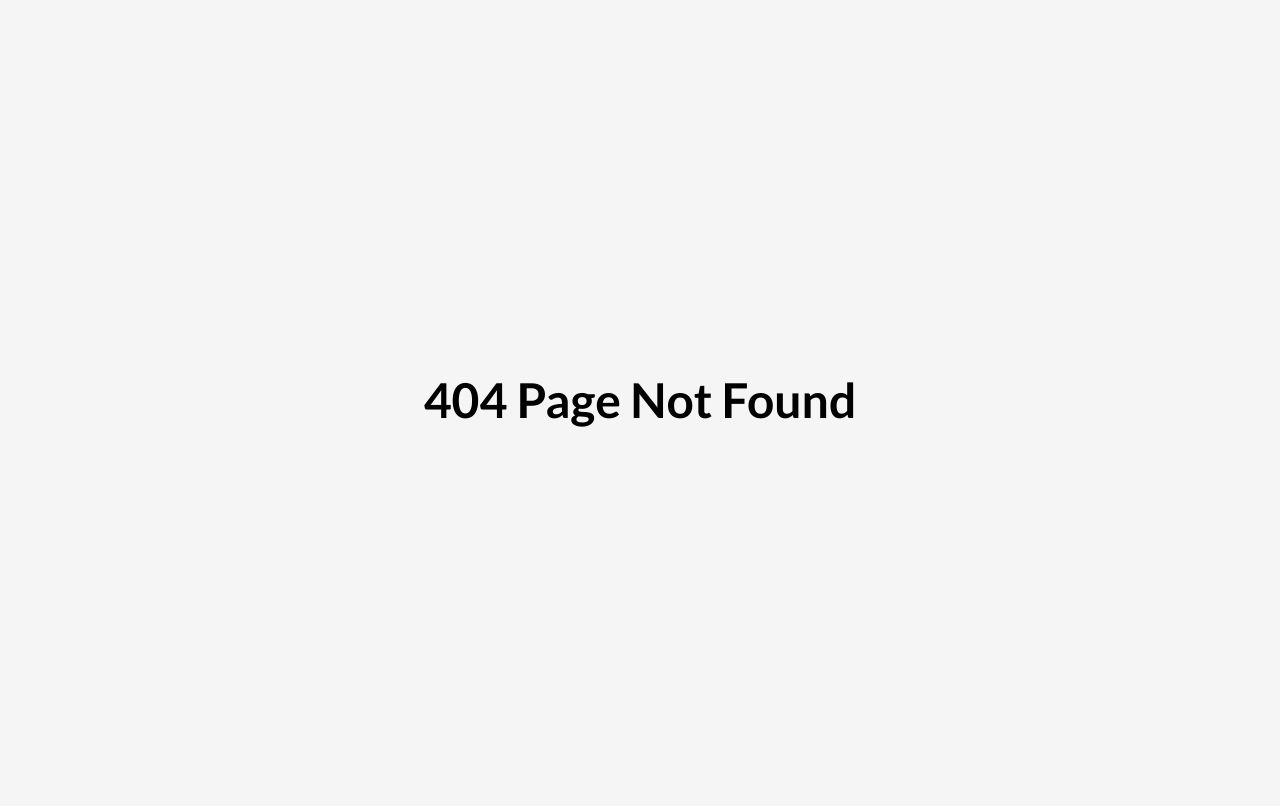
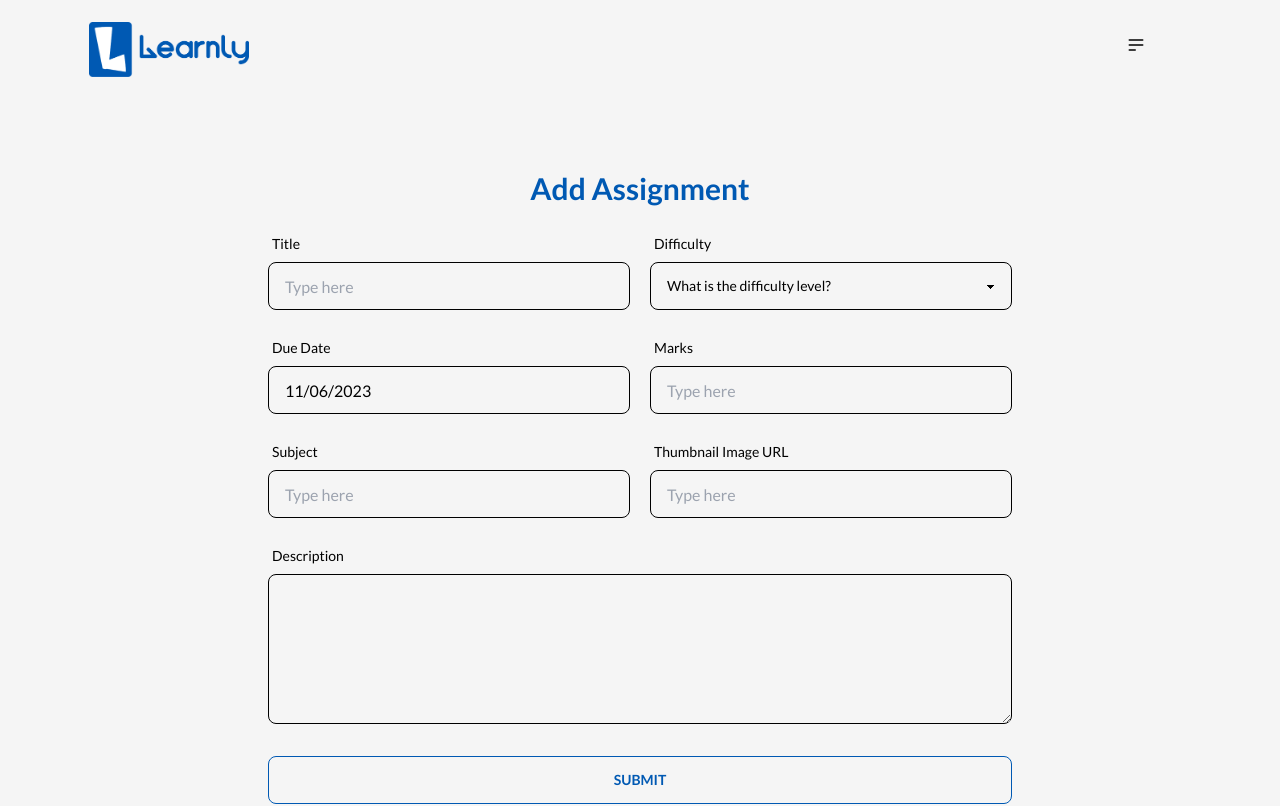
Before and after one commit to rafiulislamrana/learnly, a React (Vite) app: page /add-assignment in a window 1280 px wide. Before the commit this address had no page. Shown: the top 806 px of the page. Built offline with nearby package versions, Linux system fonts and the light colour scheme.

Commit message:
add assignment page added

```diff
--- a/package.json
+++ b/package.json
@@ -13,6 +13,7 @@
     "localforage": "^1.10.0",
     "match-sorter": "^6.3.1",
     "react": "^18.2.0",
+    "react-datepicker": "^4.21.0",
     "react-dom": "^18.2.0",
     "react-router-dom": "^6.18.0",
     "sort-by": "^1.2.0"
--- /dev/null
+++ b/src/components/pages/AddAssigment/AddAssigment.jsx
@@ -0,0 +1,102 @@
+import { useState } from "react";
+import DatePicker from "react-datepicker";
+import "react-datepicker/dist/react-datepicker.css";
+
+const AddAssigment = () => {
+    const [startDate, setStartDate] = useState(new Date());
+    const handleform = e => {
+        e.preventDefault();
+
+        const form = new FormData(e.currentTarget);
+        const name = form.get("name");
+        const brandname = form.get("brandname");
+        const price = form.get("price");
+        const rating = form.get("rating");
+        const type = form.get("type");
+        const description = form.get("description");
+        const photo = form.get("photo");
+        const newProduct = { name, brandname, price, rating, type, description, photo }
+
+
+        fetch('https://tastify-server.vercel.app/add-product', {
+            method: "POST",
+            headers: {
+                "content-type": "application/json"
+            },
+            body: JSON.stringify(newProduct)
+        })
+            .then(res => res.json())
+            .then(data => console.log(data))
+    }
+
+    return (
+        <div>
+            <div className="mx-auto max-w-3xl py-20">
+                <h1 className="text-center text-3xl font-bold pb-5 text-primary">Add Assignment</h1>
+                <form onSubmit={handleform} className="mx-3">
+                    <div className="grid grid-cols-2 gap-5">
+                        <div className="form-control w-full ">
+                            <label className="label">
+                                <span className="label-text text-black ">Title</span>
+                            </label>
+                            <input type="text" name="name" placeholder="Type here" className="input input-bordered w-full" />
+                        </div>
+                        <div className="form-control w-full ">
+                            <label className="label">
+                                <span className="label-text text-black ">Difficulty</span>
+                            </label>
+                            <select name="brandname" className="select select-bordered w-full">
+                                <option disabled selected>What is the difficulty level?</option>
+                                <option>Easy</option>
+                                <option>Medium</option>
+                                <option>Hard</option>
+                            </select>
+                            {/* <input type="text" name="brandname" placeholder="Type here" className="input input-bordered w-full " /> */}
+                        </div>
+                        <div className="form-control w-full ">
+
+                            <label className="label">
+                                <span className="label-text text-black ">Due Date</span>
+                            </label>
+                            <DatePicker
+                                className="input input-bordered w-full "
+                                selected={startDate}
+                                onChange={(date) => setStartDate(date)}
+                            />
+                            {/* <input type="text" name="price" placeholder="Type here" className="input input-bordered w-full " /> */}
+                        </div>
+                        <div className="form-control w-full ">
+                            <label className="label">
+                                <span className="label-text text-black ">Marks</span>
+                            </label>
+                            <input type="number" name="rating" placeholder="Type here" className="input input-bordered w-full " />
+                        </div>
+                        <div className="form-control w-full ">
+                            <label className="label">
+                                <span className="label-text text-black ">Subject</span>
+                            </label>
+                            <input type="text" name="type" placeholder="Type here" className="input input-bordered w-full " />
+                        </div>
+                        <div className="form-control w-full ">
+                            <label className="label">
+                                <span className="label-text text-black ">Thumbnail Image URL</span>
+                            </label>
+                            <input type="text" name="photo" placeholder="Type here" className="input input-bordered w-full " />
+                        </div>
+                        <div className="form-control w-full col-span-2">
+                            <label className="label">
+                                <span className="label-text text-black ">Description</span>
+                            </label>
+                            <textarea style={{ height: '150px' }} className="input input-bordered pt-3" name="description" id="" cols="30" rows="10"></textarea>
+                        </div>
+
+
+                    </div>
+                    <button className="btn btn-block mt-8 text-primary ">submit</button>
+                </form>
+            </div>
+        </div>
+    );
+};
+
+export default AddAssigment;
--- a/src/components/pages/Home/Home.jsx
+++ b/src/components/pages/Home/Home.jsx
@@ -24,40 +24,40 @@ const Home = () => {
                         <div className="collapse collapse-arrow border-y rounded-none border-black">
                             <input type="radio" name="my-accordion-2" checked="checked" />
                             <div className="collapse-title font-space text-2xl font-medium text-left">
-                                Click to open this one and close others
+                            How do I create a study group?
                             </div>
                             <div className="collapse-content text-left">
-                                <p>hello</p>
+                                <p>Creating a study group is easy. After signing in, go to the Groups section, click on Create Group, provide the necessary details, such as the groups name, description, and privacy settings, and invite fellow learners to join. You can also specify the courses or subjects the group will cover.</p>
                             </div>
                         </div>
 
                         <div className="collapse collapse-arrow border-b rounded-none border-black">
                             <input type="radio" name="my-accordion-2" checked="checked" />
                             <div className="collapse-title font-space text-2xl font-medium text-left">
-                                Click to open this one and close others
+                            How can I find and join a study group?
                             </div>
                             <div className="collapse-content text-left">
-                                <p>hello</p>
+                                <p>To find and join a study group, go to the Groups section and browse through the available groups. You can search for specific subjects or courses. When you find a group that interests you, simply click Join Group. Group administrators will receive your request and can approve it, allowing you to start collaborating with your peers.</p>
                             </div>
                         </div>
 
                         <div className="collapse collapse-arrow border-b rounded-none border-black">
                             <input type="radio" name="my-accordion-2" checked="checked" />
                             <div className="collapse-title font-space text-2xl font-medium text-left">
-                                Click to open this one and close others
+                            What kind of study materials can I share in a group?
                             </div>
                             <div className="collapse-content text-left">
-                                <p>hello</p>
+                                <p>You can share a wide range of study materials within your group, including lecture notes, study guides, documents, links to online resources, and more. The platform supports text-based discussions and file uploads, making it easy to collaborate and exchange knowledge.</p>
                             </div>
                         </div>
 
                         <div className="collapse collapse-arrow border-b rounded-none border-black">
                             <input type="radio" name="my-accordion-2" checked="checked" />
                             <div className="collapse-title font-space text-2xl font-medium text-left">
-                                Click to open this one and close others
+                            How can I schedule and participate in group study sessions?
                             </div>
                             <div className="collapse-content text-left">
-                                <p>hello</p>
+                                <p>Scheduling and participating in group study sessions is a breeze. Group members can propose study sessions with specific dates and times. Once a session is scheduled, group members can join the virtual meeting room, which may include video conferencing or chat tools. You can collaborate, discuss, and learn together in real-time, ensuring productive study sessions for all members.</p>
                             </div>
                         </div>
                     </div>
--- a/src/main.jsx
+++ b/src/main.jsx
@@ -8,6 +8,7 @@ import {
 import './index.css'
 import Error from './components/shared/Error/Error.jsx';
 import Home from './components/pages/Home/Home.jsx';
+import AddAssigment from './components/pages/AddAssigment/AddAssigment.jsx';
 
 const router = createBrowserRouter([
   {
@@ -22,6 +23,10 @@ const router = createBrowserRouter([
       {
         path: "/assignment",
         element: <h1>Hiii</h1>
+      },
+      {
+        path: "/add-assignment",
+        element: <AddAssigment></AddAssigment>
       }
     ]
   },
```
Also changed, not shown: 1 other file (tests, documents, lock files or other folders).
